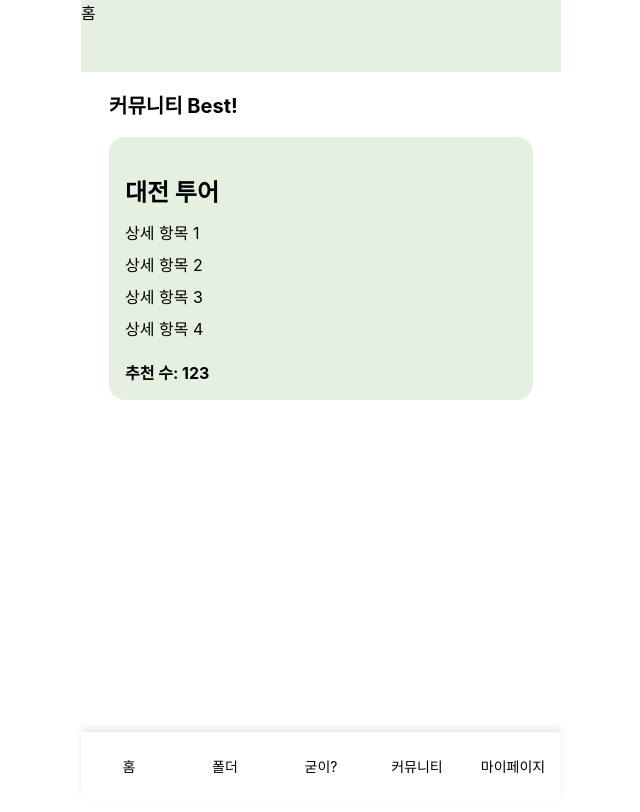
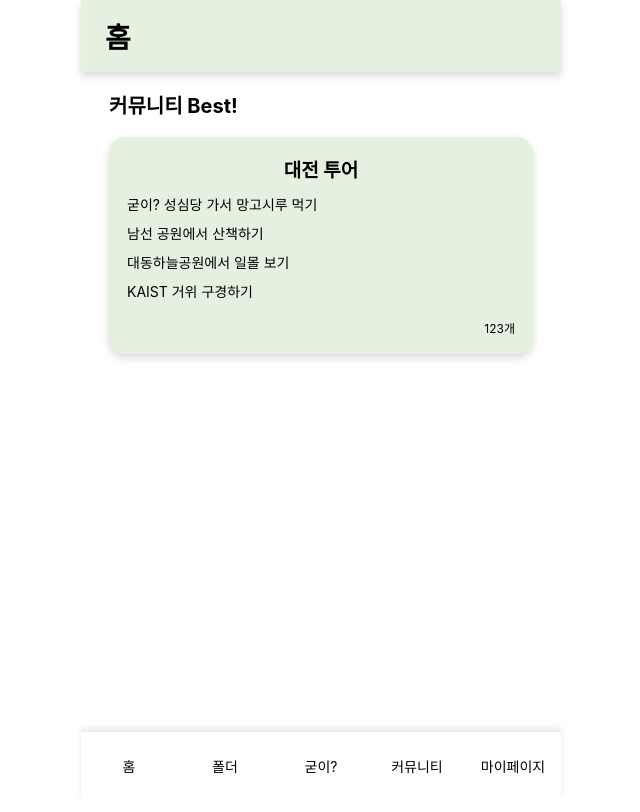
Before and after one commit to INU-SPOT/goode-travel-frontend, a React (Create React App) app: page / in a window 1280 px wide. Shown: the top 812 px of the page, without its empty margins (319-959 px from the left). Built offline with nearby package versions, Linux system fonts and the light colour scheme.

Commit message:
feat: 커뮤니티 블록 데이터 수정

```diff
--- a/src/pages/HomePage.tsx
+++ b/src/pages/HomePage.tsx
@@ -3,10 +3,20 @@ import { COLOR } from "../utils/color";
 
 interface StyledCommunityProps {
   title: string;
-  details: string[]; // 4가지 계획
-  recommendations: number; // 추천 수
-  children?: React.ReactNode;
+  details: string[];
+  recommendations: number;
 }
+
+const communityData = {
+  title: "대전 투어",
+  details: [
+    "굳이? 성심당 가서 망고시루 먹기",
+    "남선 공원에서 산책하기",
+    "대동하늘공원에서 일몰 보기",
+    "KAIST 거위 구경하기",
+  ],
+  recommendations: 123,
+};
 
 export default function HomePage() {
   return (
@@ -15,10 +25,10 @@ export default function HomePage() {
       <Container>
         <Text>커뮤니티 Best!</Text>
         <StyledCommunity
-          title="대전 투어"
-          details={["상세 항목 1", "상세 항목 2", "상세 항목 3", "상세 항목 4"]}
-          recommendations={123}
-        ></StyledCommunity>
+          title={communityData.title}
+          details={communityData.details}
+          recommendations={communityData.recommendations}
+        />
       </Container>
     </>
   );
@@ -27,7 +37,13 @@ export default function HomePage() {
 const StyledHeader = styled.header`
   width: 100%;
   height: 72px;
+  font-size: 28px;
+  font-weight: bold;
+  display: flex;
+  align-items: center;
   background-color: ${COLOR.green};
+  padding-left: 24px;
+  box-shadow: 0px 4px 8px 0px rgba(0, 0, 0, 0.15);
 `;
 
 const Container = styled.div`
@@ -57,31 +73,34 @@ const StyledCommunity = ({
     background-color: ${COLOR.green};
     justify-content: center;
     border-radius: 16px;
-    padding: 16px;
+    padding: 18px;
     box-sizing: border-box;
+    box-shadow: 0px 4px 8px 0px rgba(0, 0, 0, 0.15);
   `;
 
   const Title = styled.h2`
-    font-size: 24px;
+    font-size: 19px;
     font-weight: bold;
     margin-bottom: 12px;
+    margin-top: 0;
+    text-align: center;
   `;
 
   const DetailList = styled.ul`
     list-style: none;
     padding: 0;
     margin: 0;
-    margin-bottom: 12px;
+    margin-bottom: 9px;
   `;
 
   const DetailItem = styled.li`
-    font-size: 16px;
-    margin-bottom: 8px;
+    font-size: 14px;
+    margin-bottom: 9px;
   `;
 
   const Recommendations = styled.div`
-    font-size: 16px;
-    font-weight: bold;
+    font-size: 12px;
+    text-align: right;
   `;
 
   return (
@@ -92,7 +111,7 @@ const StyledCommunity = ({
           <DetailItem key={index}>{detail}</DetailItem>
         ))}
       </DetailList>
-      <Recommendations>추천 수: {recommendations}</Recommendations>
+      <Recommendations>{recommendations}개</Recommendations>
     </CommunityWrapper>
   );
 };
```
